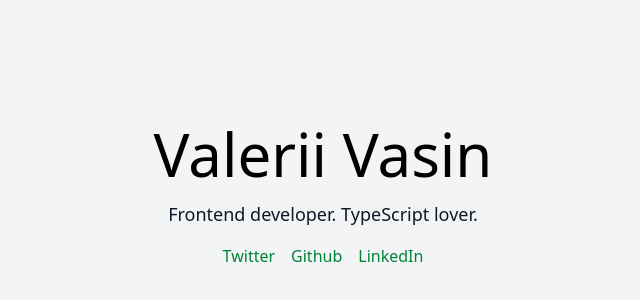
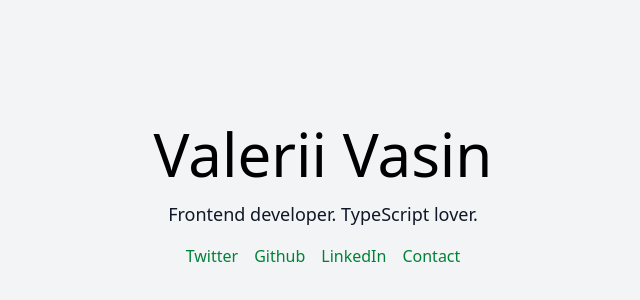
Before and after one commit to ValeriiVasin/valeriivasin.com, a website built with Vite: page index.html in a window 1280 px wide. Shown: the part 204-504 px from the top of the page, without its empty margins (317-957 px from the left). Built offline with nearby package versions, Linux system fonts and the light colour scheme.

Commit message:
feat: add contact (#45)

```diff
--- a/index.html
+++ b/index.html
@@ -49,6 +49,13 @@
             >LinkedIn</a
           >
         </li>
+        <li>
+          <a
+            class="text-green-700 hover:underline dark:text-emerald-500"
+            href="mailto:hello@valerii.dev"
+            >Contact</a
+          >
+        </li>
       </ul>
     </main>
   </body>
```
